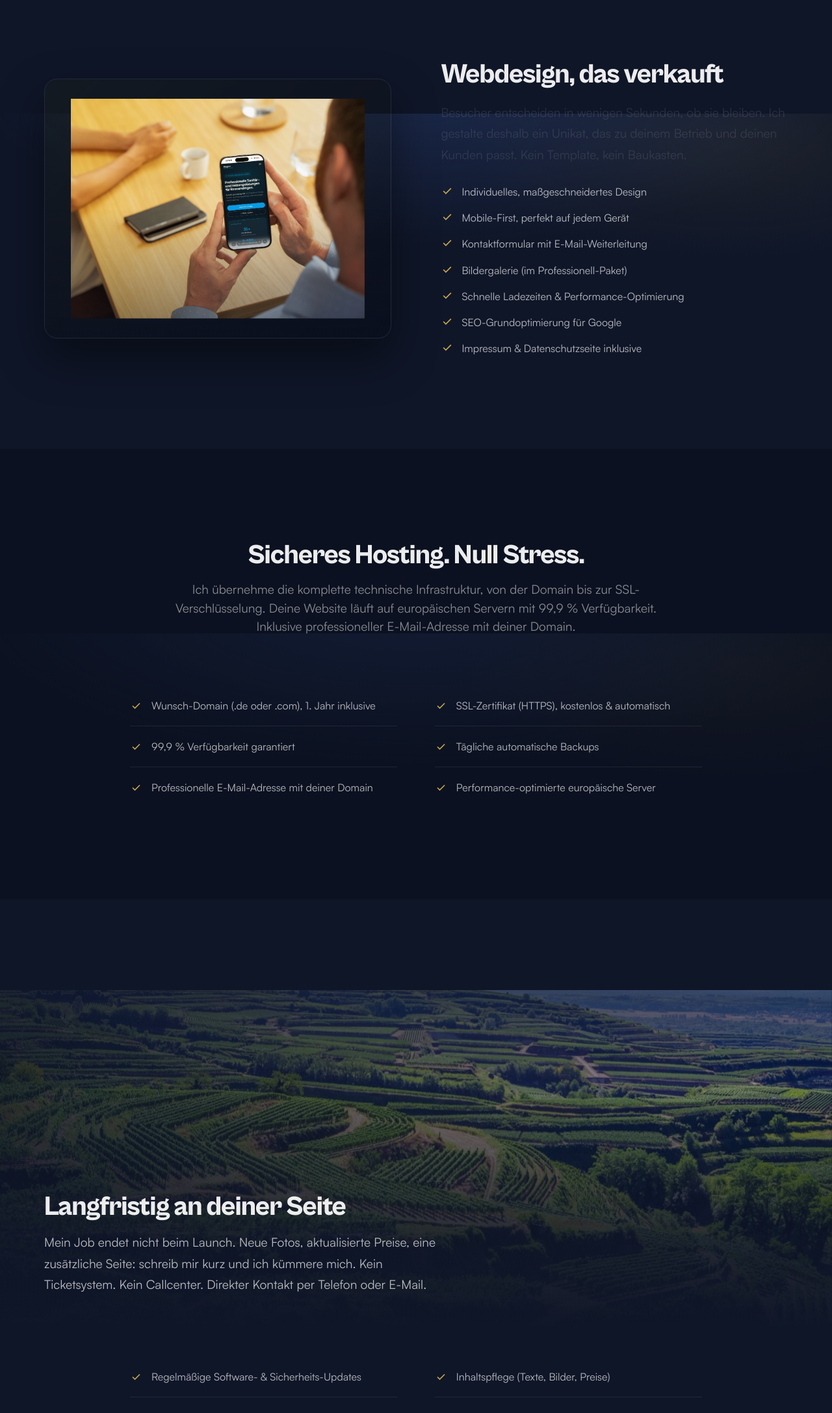
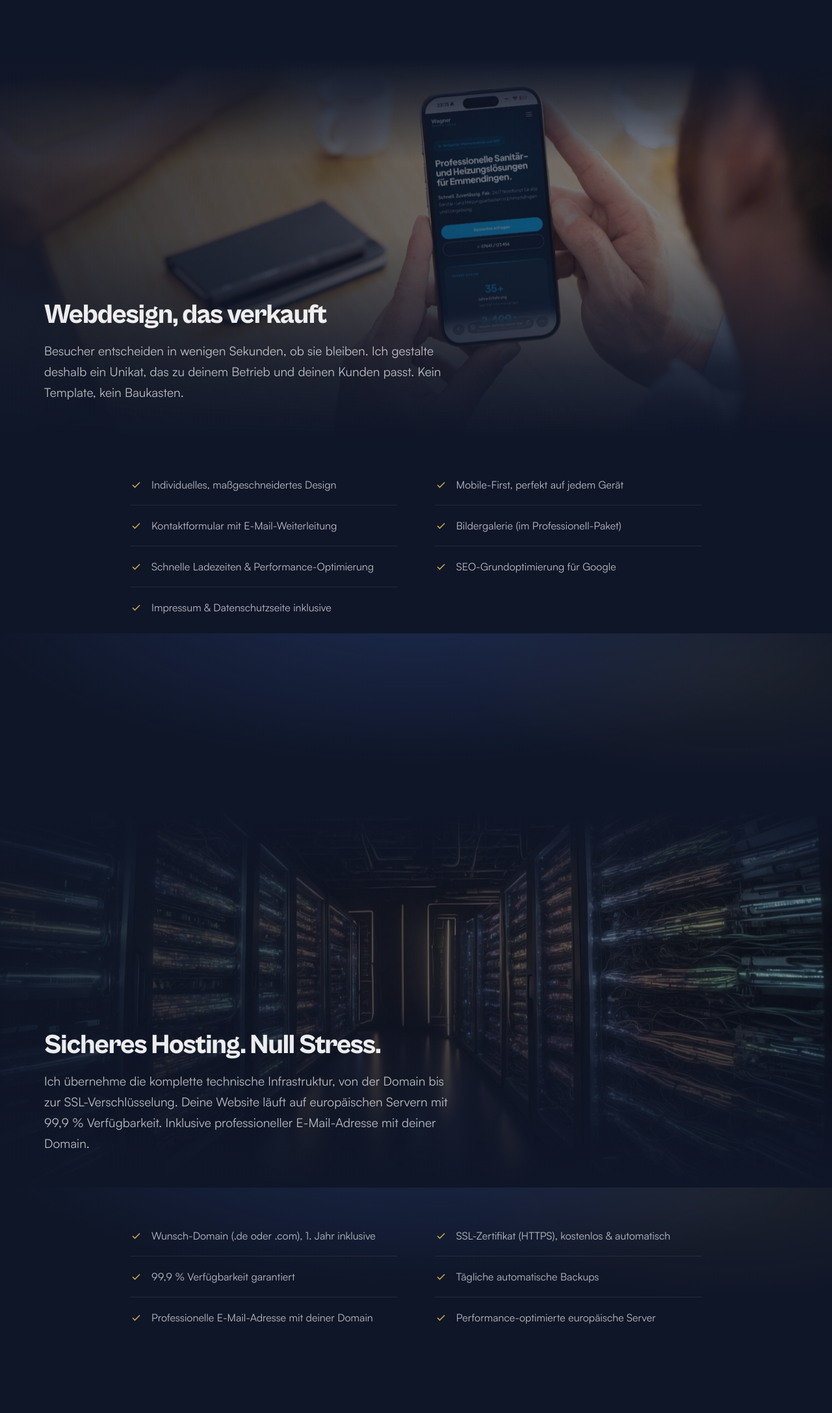
Before and after one commit to tobiaskhamyod-alt/kaisierstuhl-digital, a website: page leistungen.html in a window 1280 px wide. Shown: the part 625-2800 px from the top of the page at 65% size. Drawn offline with Linux system fonts and the light colour scheme.

Commit message:
Leistungen: alle drei Abschnitte als Bildstreifen, Naht am Bildrand behoben
Der Bildstreifen blendete nur unten nach Navy aus, oben startete das
Overlay bei 58 Prozent Deckung. Genau an der Bildkante stand deshalb eine
harte waagerechte Naht. Der Verlauf blendet jetzt oben und unten voll
nach var(--navy), der Streifen ist entsprechend hoeher.

Webdesign und Hosting nutzen dieselbe Familie wie Wartung: vollbreiter
Bildstreifen mit Kopf darauf, darunter das zweispaltige Faktenraster.
Bild-Text-Split, zentrierter Kopf und section--tint entfallen, Texte und
Hakenlisten bleiben unveraendert.

- assets/leistung-hosting.jpg aus dem ungenutzten sicheres-hosting.jpg
  im Root, auf 1500px optimiert; entsaettigt, weil das Original neonbunt
  ist und nicht in den Navy-Gold-Raum passt
- Bildausschnitt je Motiv ueber --band-focus
- mobil hoeherer Streifen und frueher abdunkelnder Verlauf, sonst steht
  die Headline auf dem hellen Handydisplay
- tote .service-/.feat-list-Regeln und den zugehoerigen Parallax-Block
  entfernt, nur diese Seite hat sie genutzt

```diff
--- a/app.js
+++ b/app.js
@@ -137,18 +137,8 @@
     });
   }
 
-  /* ---------- LEISTUNGEN: image scale scrub + body word reveal ---------- */
+  /* ---------- body word reveal (ueber-uns) ---------- */
   function initServices() {
-    $$('.service__media img').forEach(function (img) {
-      gsap.fromTo(img, { scale: 0.85 }, {
-        scale: 1, ease: 'none',
-        scrollTrigger: { trigger: img, start: 'top 90%', end: 'center center', scrub: true }
-      });
-      gsap.to(img, {
-        opacity: 0.3, ease: 'none',
-        scrollTrigger: { trigger: img.closest('.service'), start: 'bottom 70%', end: 'bottom 30%', scrub: true }
-      });
-    });
     $$('.scrub-text').forEach(function (p) {
       splitWords(p, 'w');
       gsap.to(p.querySelectorAll('.w'), {
--- a/leistungen.html
+++ b/leistungen.html
@@ -79,67 +79,72 @@
   </div>
 </header>
 
-<!-- 1. WEBDESIGN - Split mit Foto -->
-<section class="section">
-  <div class="wrap">
-    <article class="service" id="webdesign">
-      <div class="service__media service__media--gold">
-        <img src="/assets/leistung-webdesign.jpg" alt="Individuelles Webdesign für lokale Unternehmen" width="1400" height="991" decoding="async" loading="lazy">
-      </div>
-      <div class="service__body">
-        <h2>Webdesign, das verkauft</h2>
-        <p class="scrub-text">Besucher entscheiden in wenigen Sekunden, ob sie bleiben. Ich gestalte deshalb ein Unikat, das zu deinem Betrieb und deinen Kunden passt. Kein Template, kein Baukasten.</p>
-        <ul class="feat-list">
-          <li><svg viewBox="0 0 24 24" fill="none" stroke="currentColor" stroke-width="2"><path d="m5 12 4.5 4.5L19 7"/></svg> Individuelles, maßgeschneidertes Design</li>
-          <li><svg viewBox="0 0 24 24" fill="none" stroke="currentColor" stroke-width="2"><path d="m5 12 4.5 4.5L19 7"/></svg> Mobile-First, perfekt auf jedem Gerät</li>
-          <li><svg viewBox="0 0 24 24" fill="none" stroke="currentColor" stroke-width="2"><path d="m5 12 4.5 4.5L19 7"/></svg> Kontaktformular mit E-Mail-Weiterleitung</li>
-          <li><svg viewBox="0 0 24 24" fill="none" stroke="currentColor" stroke-width="2"><path d="m5 12 4.5 4.5L19 7"/></svg> Bildergalerie (im Professionell-Paket)</li>
-          <li><svg viewBox="0 0 24 24" fill="none" stroke="currentColor" stroke-width="2"><path d="m5 12 4.5 4.5L19 7"/></svg> Schnelle Ladezeiten &amp; Performance-Optimierung</li>
-          <li><svg viewBox="0 0 24 24" fill="none" stroke="currentColor" stroke-width="2"><path d="m5 12 4.5 4.5L19 7"/></svg> SEO-Grundoptimierung für Google</li>
-          <li><svg viewBox="0 0 24 24" fill="none" stroke="currentColor" stroke-width="2"><path d="m5 12 4.5 4.5L19 7"/></svg> Impressum &amp; Datenschutzseite inklusive</li>
-        </ul>
-      </div>
-    </article>
-  </div>
-</section>
-
-<!-- 2. HOSTING - zentrierter Kopf, Faktenraster, kein Foto -->
-<section class="section section--tint" id="hosting">
-  <div class="wrap">
-    <div class="sec-head sec-head--wide" data-reveal>
-      <h2>Sicheres Hosting. Null Stress.</h2>
-      <p>Ich übernehme die komplette technische Infrastruktur, von der Domain bis zur SSL-Verschlüsselung. Deine Website läuft auf europäischen Servern mit 99,9 % Verfügbarkeit. Inklusive professioneller E-Mail-Adresse mit deiner Domain.</p>
-    </div>
-    <ul class="feat-grid" data-reveal>
-          <li><svg viewBox="0 0 24 24" fill="none" stroke="currentColor" stroke-width="2"><path d="m5 12 4.5 4.5L19 7"/></svg> Wunsch-Domain (.de oder .com), 1. Jahr inklusive</li>
-          <li><svg viewBox="0 0 24 24" fill="none" stroke="currentColor" stroke-width="2"><path d="m5 12 4.5 4.5L19 7"/></svg> SSL-Zertifikat (HTTPS), kostenlos &amp; automatisch</li>
-          <li><svg viewBox="0 0 24 24" fill="none" stroke="currentColor" stroke-width="2"><path d="m5 12 4.5 4.5L19 7"/></svg> 99,9 % Verfügbarkeit garantiert</li>
-          <li><svg viewBox="0 0 24 24" fill="none" stroke="currentColor" stroke-width="2"><path d="m5 12 4.5 4.5L19 7"/></svg> Tägliche automatische Backups</li>
-          <li><svg viewBox="0 0 24 24" fill="none" stroke="currentColor" stroke-width="2"><path d="m5 12 4.5 4.5L19 7"/></svg> Professionelle E-Mail-Adresse mit deiner Domain</li>
-          <li><svg viewBox="0 0 24 24" fill="none" stroke="currentColor" stroke-width="2"><path d="m5 12 4.5 4.5L19 7"/></svg> Performance-optimierte europäische Server</li>
-    </ul>
-  </div>
-</section>
-
-<!-- 3. WARTUNG - vollbreiter Bildstreifen -->
-<section class="section" id="wartung">
-  <div class="band" data-band>
-    <img class="band__img" src="/assets/leistung-region.jpg" alt="Blick über die Rebterrassen am Kaiserstuhl" width="1500" height="993" decoding="async" loading="lazy">
+<!-- WEBDESIGN -->
+<section class="section" id="webdesign">
+  <div class="band band--webdesign" data-band>
+    <img class="band__img" src="/assets/leistung-webdesign.jpg" alt="Individuelles Webdesign f&uuml;r lokale Unternehmen, auf dem Smartphone betrachtet" width="1400" height="991" decoding="async" loading="lazy">
     <div class="wrap">
       <div class="band__body" data-reveal>
-        <h2>Langfristig an deiner Seite</h2>
-        <p>Mein Job endet nicht beim Launch. Neue Fotos, aktualisierte Preise, eine zusätzliche Seite: schreib mir kurz und ich kümmere mich. Kein Ticketsystem. Kein Callcenter. Direkter Kontakt per Telefon oder E-Mail.</p>
+        <h2>Webdesign, das verkauft</h2>
+        <p>Besucher entscheiden in wenigen Sekunden, ob sie bleiben. Ich gestalte deshalb ein Unikat, das zu deinem Betrieb und deinen Kunden passt. Kein Template, kein Baukasten.</p>
       </div>
     </div>
   </div>
   <div class="wrap">
     <ul class="feat-grid" data-reveal>
-          <li><svg viewBox="0 0 24 24" fill="none" stroke="currentColor" stroke-width="2"><path d="m5 12 4.5 4.5L19 7"/></svg> Regelmäßige Software- &amp; Sicherheits-Updates</li>
-          <li><svg viewBox="0 0 24 24" fill="none" stroke="currentColor" stroke-width="2"><path d="m5 12 4.5 4.5L19 7"/></svg> Inhaltspflege (Texte, Bilder, Preise)</li>
-          <li><svg viewBox="0 0 24 24" fill="none" stroke="currentColor" stroke-width="2"><path d="m5 12 4.5 4.5L19 7"/></svg> Direkter Ansprechpartner per Telefon &amp; E-Mail</li>
-          <li><svg viewBox="0 0 24 24" fill="none" stroke="currentColor" stroke-width="2"><path d="m5 12 4.5 4.5L19 7"/></svg> Monatliche Performance-Checks</li>
-          <li><svg viewBox="0 0 24 24" fill="none" stroke="currentColor" stroke-width="2"><path d="m5 12 4.5 4.5L19 7"/></svg> Schnelle Reaktionszeit bei Problemen</li>
-          <li><svg viewBox="0 0 24 24" fill="none" stroke="currentColor" stroke-width="2"><path d="m5 12 4.5 4.5L19 7"/></svg> Transparente monatliche Abrechnung</li>
+      <li><svg viewBox="0 0 24 24" fill="none" stroke="currentColor" stroke-width="2"><path d="m5 12 4.5 4.5L19 7"/></svg> Individuelles, ma&szlig;geschneidertes Design</li>
+      <li><svg viewBox="0 0 24 24" fill="none" stroke="currentColor" stroke-width="2"><path d="m5 12 4.5 4.5L19 7"/></svg> Mobile-First, perfekt auf jedem Ger&auml;t</li>
+      <li><svg viewBox="0 0 24 24" fill="none" stroke="currentColor" stroke-width="2"><path d="m5 12 4.5 4.5L19 7"/></svg> Kontaktformular mit E-Mail-Weiterleitung</li>
+      <li><svg viewBox="0 0 24 24" fill="none" stroke="currentColor" stroke-width="2"><path d="m5 12 4.5 4.5L19 7"/></svg> Bildergalerie (im Professionell-Paket)</li>
+      <li><svg viewBox="0 0 24 24" fill="none" stroke="currentColor" stroke-width="2"><path d="m5 12 4.5 4.5L19 7"/></svg> Schnelle Ladezeiten &amp; Performance-Optimierung</li>
+      <li><svg viewBox="0 0 24 24" fill="none" stroke="currentColor" stroke-width="2"><path d="m5 12 4.5 4.5L19 7"/></svg> SEO-Grundoptimierung f&uuml;r Google</li>
+      <li><svg viewBox="0 0 24 24" fill="none" stroke="currentColor" stroke-width="2"><path d="m5 12 4.5 4.5L19 7"/></svg> Impressum &amp; Datenschutzseite inklusive</li>
+    </ul>
+  </div>
+</section>
+
+<!-- HOSTING -->
+<section class="section" id="hosting">
+  <div class="band band--hosting" data-band>
+    <img class="band__img" src="/assets/leistung-hosting.jpg" alt="Serverschr&auml;nke in einem europ&auml;ischen Rechenzentrum" width="1500" height="1125" decoding="async" loading="lazy">
+    <div class="wrap">
+      <div class="band__body" data-reveal>
+        <h2>Sicheres Hosting. Null Stress.</h2>
+        <p>Ich &uuml;bernehme die komplette technische Infrastruktur, von der Domain bis zur SSL-Verschl&uuml;sselung. Deine Website l&auml;uft auf europ&auml;ischen Servern mit 99,9 % Verf&uuml;gbarkeit. Inklusive professioneller E-Mail-Adresse mit deiner Domain.</p>
+      </div>
+    </div>
+  </div>
+  <div class="wrap">
+    <ul class="feat-grid" data-reveal>
+      <li><svg viewBox="0 0 24 24" fill="none" stroke="currentColor" stroke-width="2"><path d="m5 12 4.5 4.5L19 7"/></svg> Wunsch-Domain (.de oder .com), 1. Jahr inklusive</li>
+      <li><svg viewBox="0 0 24 24" fill="none" stroke="currentColor" stroke-width="2"><path d="m5 12 4.5 4.5L19 7"/></svg> SSL-Zertifikat (HTTPS), kostenlos &amp; automatisch</li>
+      <li><svg viewBox="0 0 24 24" fill="none" stroke="currentColor" stroke-width="2"><path d="m5 12 4.5 4.5L19 7"/></svg> 99,9 % Verf&uuml;gbarkeit garantiert</li>
+      <li><svg viewBox="0 0 24 24" fill="none" stroke="currentColor" stroke-width="2"><path d="m5 12 4.5 4.5L19 7"/></svg> T&auml;gliche automatische Backups</li>
+      <li><svg viewBox="0 0 24 24" fill="none" stroke="currentColor" stroke-width="2"><path d="m5 12 4.5 4.5L19 7"/></svg> Professionelle E-Mail-Adresse mit deiner Domain</li>
+      <li><svg viewBox="0 0 24 24" fill="none" stroke="currentColor" stroke-width="2"><path d="m5 12 4.5 4.5L19 7"/></svg> Performance-optimierte europ&auml;ische Server</li>
+    </ul>
+  </div>
+</section>
+
+<!-- WARTUNG -->
+<section class="section" id="wartung">
+  <div class="band band--region" data-band>
+    <img class="band__img" src="/assets/leistung-region.jpg" alt="Blick &uuml;ber die Rebterrassen am Kaiserstuhl" width="1500" height="993" decoding="async" loading="lazy">
+    <div class="wrap">
+      <div class="band__body" data-reveal>
+        <h2>Langfristig an deiner Seite</h2>
+        <p>Mein Job endet nicht beim Launch. Neue Fotos, aktualisierte Preise, eine zus&auml;tzliche Seite: schreib mir kurz und ich k&uuml;mmere mich. Kein Ticketsystem. Kein Callcenter. Direkter Kontakt per Telefon oder E-Mail.</p>
+      </div>
+    </div>
+  </div>
+  <div class="wrap">
+    <ul class="feat-grid" data-reveal>
+      <li><svg viewBox="0 0 24 24" fill="none" stroke="currentColor" stroke-width="2"><path d="m5 12 4.5 4.5L19 7"/></svg> Regelm&auml;&szlig;ige Software- &amp; Sicherheits-Updates</li>
+      <li><svg viewBox="0 0 24 24" fill="none" stroke="currentColor" stroke-width="2"><path d="m5 12 4.5 4.5L19 7"/></svg> Inhaltspflege (Texte, Bilder, Preise)</li>
+      <li><svg viewBox="0 0 24 24" fill="none" stroke="currentColor" stroke-width="2"><path d="m5 12 4.5 4.5L19 7"/></svg> Direkter Ansprechpartner per Telefon &amp; E-Mail</li>
+      <li><svg viewBox="0 0 24 24" fill="none" stroke="currentColor" stroke-width="2"><path d="m5 12 4.5 4.5L19 7"/></svg> Monatliche Performance-Checks</li>
+      <li><svg viewBox="0 0 24 24" fill="none" stroke="currentColor" stroke-width="2"><path d="m5 12 4.5 4.5L19 7"/></svg> Schnelle Reaktionszeit bei Problemen</li>
+      <li><svg viewBox="0 0 24 24" fill="none" stroke="currentColor" stroke-width="2"><path d="m5 12 4.5 4.5L19 7"/></svg> Transparente monatliche Abrechnung</li>
     </ul>
   </div>
 </section>
--- a/styles.css
+++ b/styles.css
@@ -599,31 +599,56 @@ h1, h2, h3, h4 {
 .faq-panel__in { padding: 0 4px 28px; max-width: var(--measure); color: var(--t-3); font-size: var(--fs-400); line-height: var(--lh-body); }
 
 /* ==========================================================================
-   LEISTUNGEN - service rows
-   ========================================================================== */
-.service { display: grid; grid-template-columns: 1fr 1fr; gap: clamp(40px, 6vw, 84px); align-items: center; }
-.service + .service { margin-top: var(--sp-section); }
-.service--rev .service__media { order: 2; }
-.service__media { position: relative; border-radius: var(--r-card); overflow: hidden; border: 1px solid var(--line); box-shadow: 0 30px 70px rgba(0,0,0,.45); aspect-ratio: 4/3; }
-.service__media img { width: 100%; height: 100%; object-fit: cover; transform: scale(.85); will-change: transform; }
-.service__media--gold::after { content: ''; position: absolute; inset: 0; background: linear-gradient(135deg, rgba(201,168,76,.42), rgba(15,22,40,.35)); mix-blend-mode: overlay; pointer-events: none; }
-.service__media::before { content: ''; position: absolute; inset: 0; z-index: 1; background: linear-gradient(180deg, transparent 50%, rgba(10,15,30,.45)); pointer-events: none; }
-.service__body h2 { font-size: var(--fs-1000); font-weight: 800; margin-bottom: 20px; }
-.service__body > p { font-size: var(--fs-600); color: var(--t-2); line-height: var(--lh-body); max-width: var(--measure); }
-.feat-list { list-style: none; margin-top: 28px; display: grid; gap: 13px; }
-.feat-list li { display: flex; gap: 12px; align-items: flex-start; font-size: var(--fs-400); color: var(--t-2); }
-.feat-list svg { width: 20px; height: 20px; color: var(--gold); flex-shrink: 0; margin-top: 2px; }
-.scrub-text .w { opacity: .15; }
-
-/* ==========================================================================
-   LEISTUNGEN - Faktenraster und Bildstreifen
-   Die Seite bestand aus drei identischen Bild-Text-Splits mit je einer
-   6-7-zeiligen Hakenliste. Jetzt drei verschiedene Familien: Split mit Foto,
-   zentrierter Kopf mit Faktenraster, vollbreiter Bildstreifen.
+   LEISTUNGEN - Bildstreifen und Faktenraster
+   Alle drei Leistungen nutzen dieselbe Familie: vollbreiter Bildstreifen mit
+   Kopf darauf, darunter das zweispaltige Faktenraster.
    ========================================================================== */
 
-/* Faktenraster: zwei Spalten, Haarlinien nur zwischen den Zeilen, keine Kaesten.
-   Ersetzt die tiefe Einspaltenliste, ohne die Formulierungen anzufassen. */
+/* Vollbreiter Bildstreifen. Der Verlauf blendet oben UND unten nach
+   var(--navy) aus, damit das Foto aus der Seite auftaucht statt als Kachel
+   darauf zu liegen. Ohne die obere Blende sitzt an der Bildkante eine harte
+   waagerechte Naht. */
+.band {
+  position: relative; overflow: hidden;
+  min-height: clamp(400px, 48vw, 580px);
+  display: flex; align-items: flex-end;
+  margin-bottom: clamp(28px, 3.4vw, 48px);
+}
+.band__img {
+  position: absolute; left: 0; right: 0; top: -9%; z-index: 0;
+  width: 100%; height: 118%; object-fit: cover;
+  object-position: center var(--band-focus, 56%);
+  will-change: transform;
+}
+.band::after {
+  content: ''; position: absolute; inset: 0; z-index: 1; pointer-events: none;
+  background:
+    linear-gradient(180deg,
+      var(--navy) 0%,
+      rgba(15,22,40,.82) 9%,
+      rgba(15,22,40,.40) 27%,
+      rgba(15,22,40,.42) 46%,
+      rgba(15,22,40,.88) 82%,
+      var(--navy) 100%),
+    linear-gradient(90deg, rgba(15,22,40,.78) 0%, rgba(15,22,40,.34) 52%, rgba(15,22,40,.08) 100%);
+}
+.band > .wrap { position: relative; z-index: 2; }
+.band__body { max-width: 54ch; padding-bottom: clamp(30px, 4vw, 52px); }
+.band__body h2 { font-size: var(--fs-1000); font-weight: 800; margin-bottom: 16px; }
+.band__body p { font-size: var(--fs-600); color: var(--t-2); line-height: var(--lh-body); }
+
+/* Bildausschnitt je Motiv, damit im schmalen Streifen das Motiv steht und
+   nicht Tischplatte oder Himmel. */
+.band--webdesign { --band-focus: 44%; }
+.band--hosting   { --band-focus: 62%; }
+.band--region    { --band-focus: 56%; }
+
+/* Das Serverbild ist im Original bunt-neon. Entsaettigt liegt es im
+   Navy-Gold-Raum der Marke wie die beiden anderen Motive. */
+.band--hosting .band__img { filter: saturate(.5) contrast(1.04); }
+
+/* Faktenraster: zwei Spalten, Haarlinien nur zwischen den Zeilen, keine
+   Kaesten. Ersetzt die tiefe Einspaltenliste. */
 .feat-grid {
   list-style: none;
   display: grid; grid-template-columns: repeat(2, 1fr);
@@ -638,39 +663,28 @@ h1, h2, h3, h4 {
 .feat-grid li:nth-child(1), .feat-grid li:nth-child(2) { border-top: 0; }
 .feat-grid svg { width: 19px; height: 19px; color: var(--gold); flex-shrink: 0; margin-top: 3px; }
 
-/* breiterer Lead fuer Sektionskoepfe mit laengerem Absatz */
-.sec-head--wide { max-width: 880px; }
-.sec-head--wide p { max-width: 62ch; }
-
-/* Vollbreiter Bildstreifen. Der Verlauf laeuft unten in var(--navy) aus,
-   damit das Foto in die Seite uebergeht statt als Kachel darauf zu liegen. */
-.band {
-  position: relative; overflow: hidden;
-  min-height: clamp(360px, 44vw, 520px);
-  display: flex; align-items: flex-end;
-  margin-bottom: clamp(28px, 3.4vw, 48px);
-}
-.band__img {
-  position: absolute; left: 0; right: 0; top: -9%; z-index: 0;
-  width: 100%; height: 118%; object-fit: cover; object-position: center 56%;
-  will-change: transform;
-}
-.band::after {
-  content: ''; position: absolute; inset: 0; z-index: 1; pointer-events: none;
-  background:
-    linear-gradient(180deg, rgba(15,22,40,.58) 0%, rgba(15,22,40,.34) 30%, rgba(15,22,40,.90) 78%, var(--navy) 100%),
-    linear-gradient(90deg, rgba(15,22,40,.76) 0%, rgba(15,22,40,.34) 52%, rgba(15,22,40,.08) 100%);
-}
-.band > .wrap { position: relative; z-index: 2; }
-.band__body { max-width: 54ch; padding-bottom: clamp(30px, 4vw, 52px); }
-.band__body h2 { font-size: var(--fs-1000); font-weight: 800; margin-bottom: 16px; }
-.band__body p { font-size: var(--fs-600); color: var(--t-2); line-height: var(--lh-body); }
+/* wortweises Aufblenden, siehe ueber-uns */
+.scrub-text .w { opacity: .15; }
 
 @media (max-width: 700px) {
   .feat-grid { grid-template-columns: 1fr; max-width: 520px; }
   .feat-grid li:nth-child(2) { border-top: 1px solid var(--line); }
-  .band { min-height: 300px; }
+  /* Hochkant liegt der Text tiefer im Bild, deshalb faengt der Verlauf schon
+     ab der Mitte an abzudunkeln, und der Streifen wird hoeher, damit ueber
+     dem Text noch ein Bildfenster bleibt. */
+  .band { min-height: 440px; }
   .band__body { max-width: none; }
+  .band::after {
+    background:
+      linear-gradient(180deg,
+        var(--navy) 0%,
+        rgba(15,22,40,.84) 9%,
+        rgba(15,22,40,.46) 24%,
+        rgba(15,22,40,.80) 46%,
+        rgba(15,22,40,.94) 74%,
+        var(--navy) 100%),
+      linear-gradient(90deg, rgba(15,22,40,.55) 0%, rgba(15,22,40,.28) 100%);
+  }
 }
 @media (prefers-reduced-motion: reduce) {
   .band__img { transform: none !important; }
```
Also changed, not shown: assets/leistung-hosting.jpg (added).
